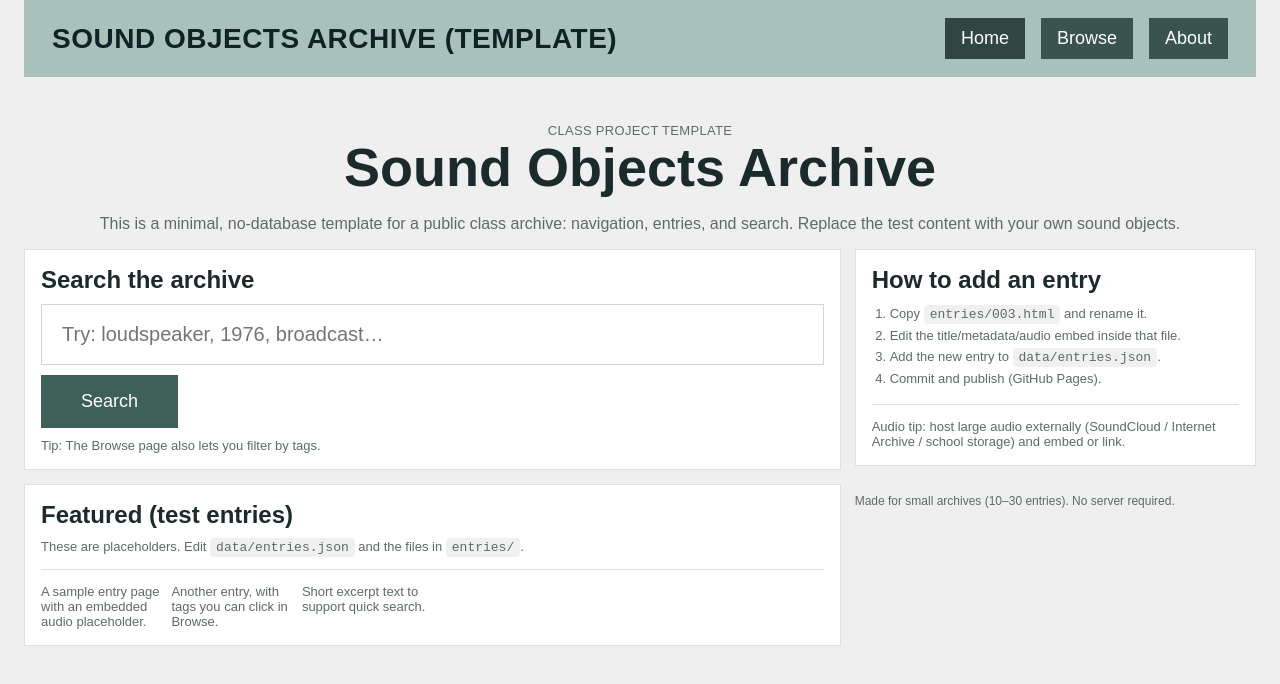
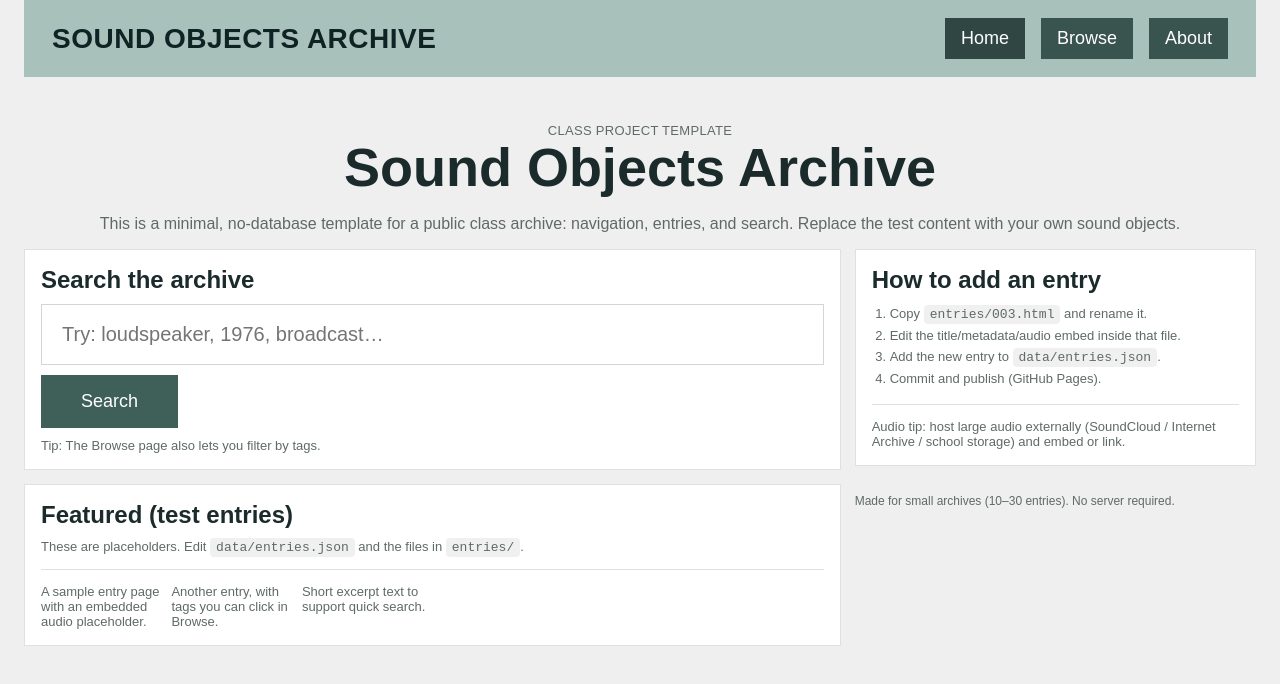
Before and after one commit to Sherry-NX/sound-object-archive, a plain HTML site: page index.html in a window 1280 px wide. Drawn offline with Linux system fonts and the light colour scheme.

Commit message:
Update brand name in index.html

```diff
--- a/index.html
+++ b/index.html
@@ -12,7 +12,7 @@
   <div class="container">
 
 <div class="nav">
-  <div class="brand">Sound Objects Archive (Template)</div>
+  <div class="brand">Sound Objects Archive</div>
   <div class="navlinks">
     <a class="active" href="./index.html">Home</a>
     <a class="" href="./browse.html">Browse</a>
```
